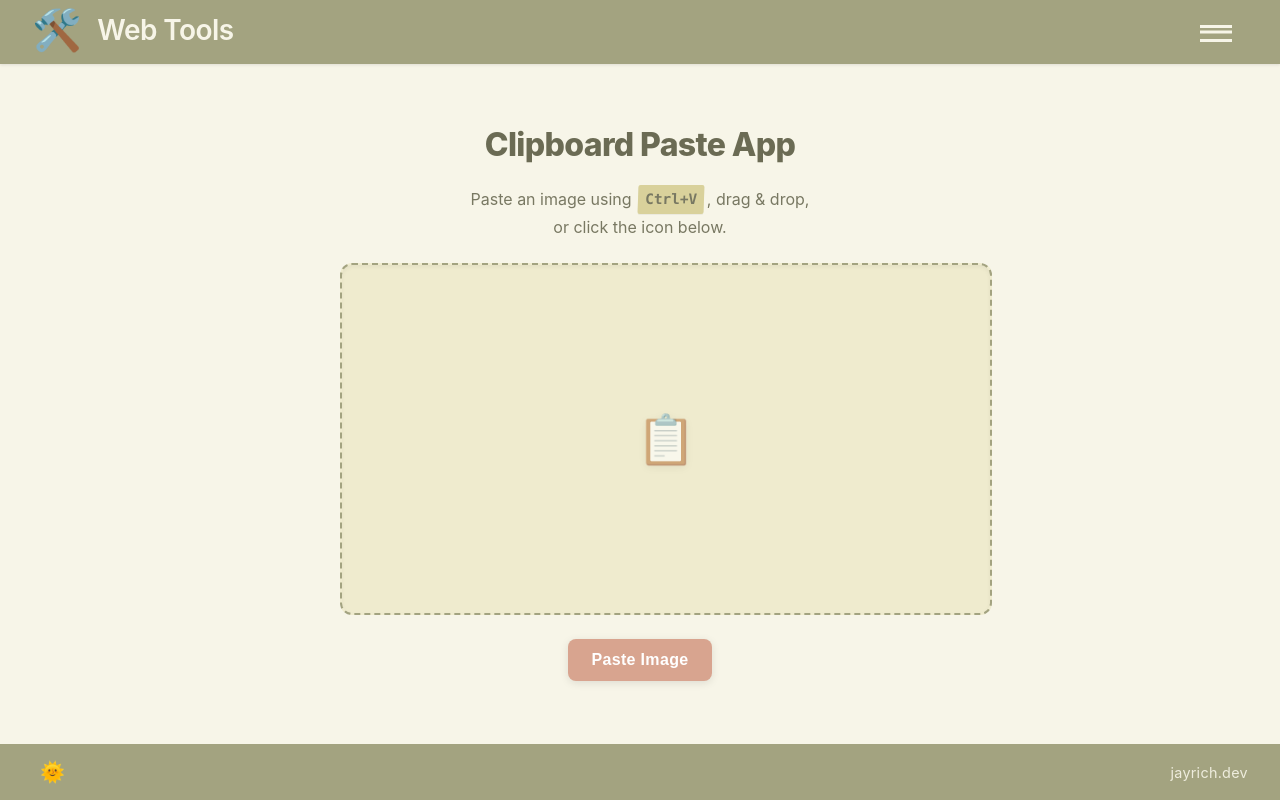
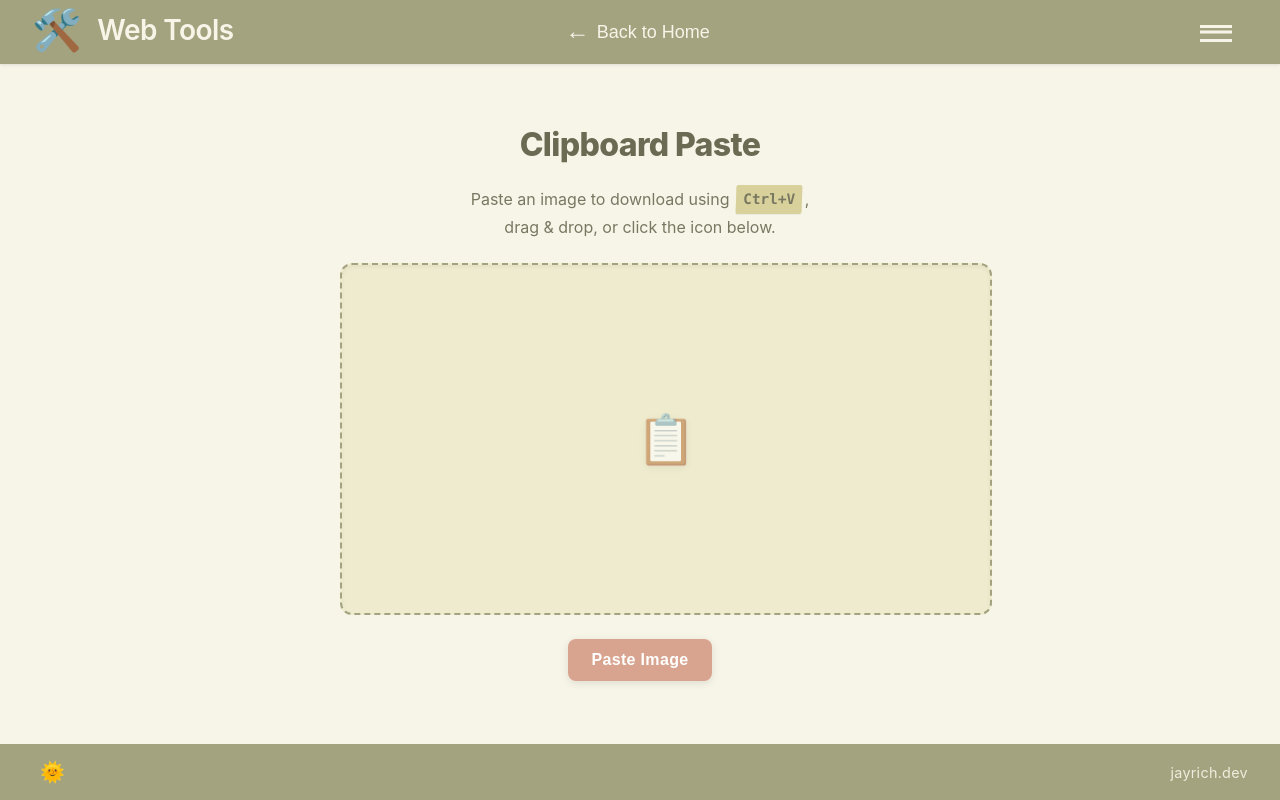
Before and after one commit to JayRichh/tools, a plain HTML site: page tools/clipboard/index.html in a window 1280 px wide. Drawn offline with Linux system fonts and the light colour scheme.

Commit message:
refactor: improve back button arrow

```diff
--- a/components/tool-clipboard.js
+++ b/components/tool-clipboard.js
@@ -235,8 +235,8 @@ class ToolClipboard extends HTMLElement {
     template.innerHTML = `
       <div class="container">
         <div class="main-content">
-          <h1>Clipboard Paste App</h1>
-          <p>Paste an image using <kbd>Ctrl+V</kbd>, drag & drop, or click the icon below.</p>
+          <h1>Clipboard Paste</h1>
+          <p>Paste an image to download using <kbd>Ctrl+V</kbd>, drag & drop, or click the icon below.</p>
 
           <div id="dropbox">
             <div class="icon" id="dropIcon">
--- a/style.css
+++ b/style.css
@@ -105,6 +105,45 @@ header {
   display: flex;
   align-items: center;
   justify-content: space-between;
+  position: relative;
+}
+
+.back-button {
+  display: none;
+  align-items: center;
+  gap: 0.75rem;
+  padding: 0.75rem 1rem;
+  position: absolute;
+  left: 50%;
+  top: 50%;
+  transform: translate(-50%, -50%);
+  background: none;
+  border: none;
+  color: var(--light-beige);
+  font-size: 1.125rem;
+  font-weight: 500;
+  cursor: pointer;
+  z-index: 10;
+}
+
+.back-button span:first-child {
+  font-size: 1.5rem;
+  line-height: 0.8;
+  font-family: monospace;
+  transform: translateX(0);
+  transition: transform var(--transition-speed, 0.3s) var(--transition-timing, cubic-bezier(0.4, 0.0, 0.2, 1));
+}
+
+.back-button:hover span:first-child {
+  transform: translateX(-6px);
+}
+
+.back-button:active span:first-child {
+  transform: translateX(-12px);
+}
+
+.back-button.visible {
+  display: flex;
 }
 
 .logo-link {
--- a/tools/clipboard/index.html
+++ b/tools/clipboard/index.html
@@ -32,6 +32,10 @@
 <body>
     <header>
         <div class="header-content">
+            <button class="back-button" aria-label="Back to home">
+                <span>←</span>
+                <span>Back to Home</span>
+            </button>
             <a href="../../index.html" class="logo-link">
                 <div class="logo">
                     <span style="font-size: 24px;">🛠️</span>
@@ -90,6 +94,19 @@
 
     <script src="../../components/tool-clipboard.js" type="module"></script>
     <script>
+        // Back button functionality
+        const backButton = document.querySelector('.back-button');
+        backButton.classList.add('visible');
+        backButton.addEventListener('click', (e) => {
+            e.preventDefault();
+            const transition = () => {
+                window.location.href = '../../index.html';
+            };
+            backButton.style.opacity = '0';
+            backButton.style.transform = 'translate(-50%, -50%) translateX(-8px)';
+            setTimeout(transition, 300);
+        });
+
         // Theme toggle functionality
         const themeToggle = document.querySelector('.theme-toggle');
         const themeIcon = themeToggle.querySelector('.theme-icon');
```
Also changed, not shown: index.html (+23 -0 lines), tools/emoji/index.html (+17 -0 lines).
